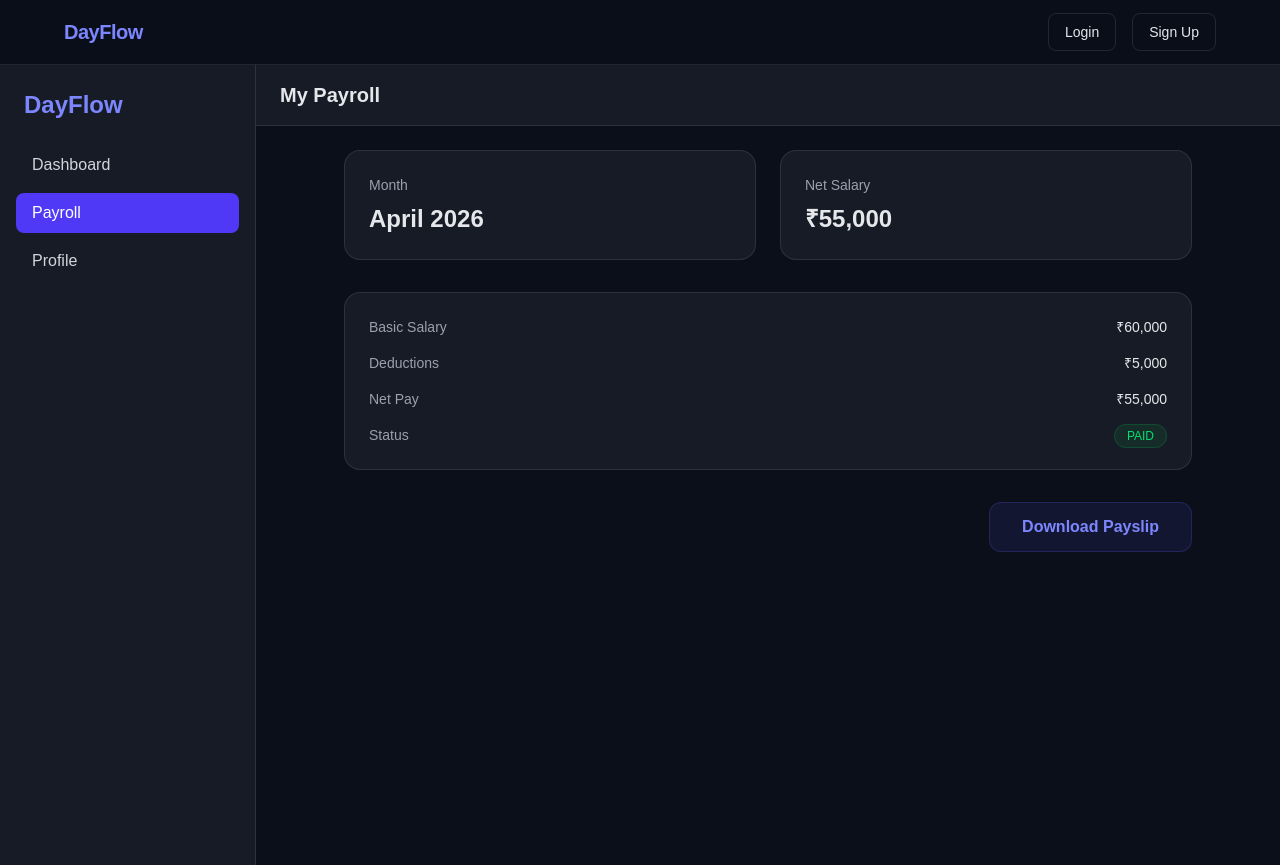
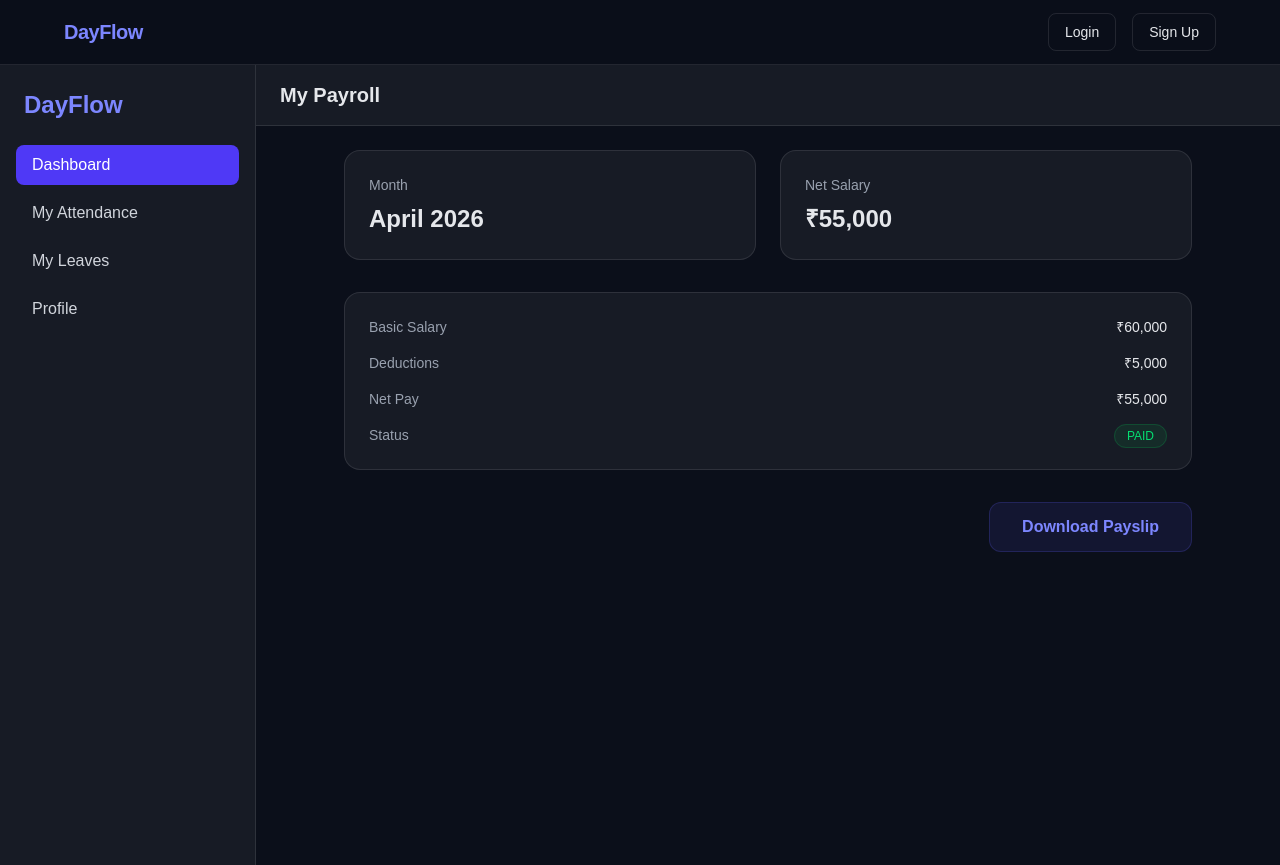
Before and after one commit to Dev-megh/day-flow, a Next.js app: page /payroll/employee in a window 1280 px wide. Built offline with nearby package versions, Linux system fonts and the light colour scheme; no server answers.

Commit message:
dashboard changes

```diff
--- a/src/app/dashboard/employee/page.js
+++ b/src/app/dashboard/employee/page.js
@@ -1,18 +1,8 @@
-import NavItem from "../../../components/NavItem";
+import EmployeeSide from "@/components/EmployeeSide";
 export default function EmployeeDashboardPage() {
   return (
     <main className="min-h-screen bg-[#0B0F1A] text-gray-200 flex">
-      <aside className="w-64 bg-white/5 border-r border-white/10 hidden md:block">
-        <div className="p-6 text-2xl font-bold text-indigo-400">DayFlow</div>
-
-        <nav className="px-4 space-y-2">
-          <NavItem label="Dashboard" active  href="/dashboard/employee"/>
-          <NavItem label="My Attendance" href="/attendance/employee" />
-          <NavItem label="My Leaves" href="/leave/apply" />
-          <NavItem label="Profile" href=""/>
-        </nav>
-      </aside>
-
+      <EmployeeSide/>
       <div className="flex-1">
         <section className="p-6 space-y-8">
 
--- a/src/app/payroll/admin/page.js
+++ b/src/app/payroll/admin/page.js
@@ -1,28 +1,11 @@
 "use client";
 
-import NavItem from "@/components/NavItem";
+import AdminSide from "@/components/AdminSide";
 
 export default function AdminPayrollPage() {
   return (
     <main className="min-h-screen bg-[#0B0F1A] text-gray-200 flex">
-      {/* Admin Sidebar */}
-      <aside className="w-64 bg-white/5 border-r border-white/10 hidden md:block">
-        <div className="p-6 text-2xl font-bold text-indigo-400">
-          DayFlow
-        </div>
-
-        <nav className="px-4 space-y-2">
-          <NavItem label="Dashboard" href="/dashboard/admin" />
-          <NavItem label="Employees" href="/dashboard/admin" />
-          <NavItem label="Attendance" href="/attendance/admin" />
-          <NavItem
-            label="Payroll"
-            href="/dashboard/payroll/admin"
-            active
-          />
-          <NavItem label="Settings" href="/dashboard/settings" />
-        </nav>
-      </aside>
+     <AdminSide/>
 
       {/* Content */}
       <div className="flex-1">
--- a/src/app/payroll/employee/page.js
+++ b/src/app/payroll/employee/page.js
@@ -1,20 +1,12 @@
 "use client";
 
-import NavItem from "../../../components/NavItem";
+import EmployeeSide from "@/components/EmployeeSide";
 
 export default function EmployeePayrollPage() {
   return (
     <main className="min-h-screen bg-[#0B0F1A] text-gray-200 flex">
       {/* Employee Sidebar */}
-      <aside className="w-64 bg-white/5 border-r border-white/10 hidden md:block">
-        <div className="p-6 text-2xl font-bold text-indigo-400">DayFlow</div>
-
-        <nav className="px-4 space-y-2">
-          <NavItem label="Dashboard" href="/dashboard/employee" />
-          <NavItem label="Payroll" href="/dashboard/payroll/employee" active />
-          <NavItem label="Profile" href="/dashboard/profile" />
-        </nav>
-      </aside>
+      <EmployeeSide/>
 
       {/* Content */}
       <div className="flex-1">
--- /dev/null
+++ b/src/components/EmployeeSide.js
@@ -0,0 +1,19 @@
+import React from 'react'
+import NavItem from './NavItem'
+
+const EmployeeSide = () => {
+  return (
+    <aside className="w-64 bg-white/5 border-r border-white/10 hidden md:block">
+        <div className="p-6 text-2xl font-bold text-indigo-400">DayFlow</div>
+
+        <nav className="px-4 space-y-2">
+          <NavItem label="Dashboard" active  href="/dashboard/employee"/>
+          <NavItem label="My Attendance" href="/attendance/employee" />
+          <NavItem label="My Leaves" href="/leave/apply" />
+          <NavItem label="Profile" href=""/>
+        </nav>
+      </aside>
+  )
+}
+
+export default EmployeeSide
```
